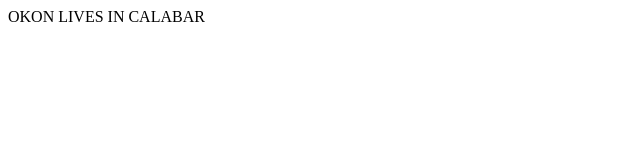
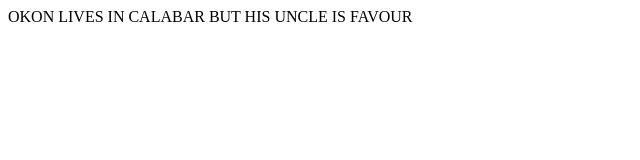
Before and after one commit to jmuna/godfrey-class, a plain HTML site: page index.html in a window 1280 px wide. Shown: the whole page, without its empty margins (0-640 px from the left). Drawn offline with Linux system fonts and the light colour scheme.

Commit message:
this was updated

```diff
--- a/index.html
+++ b/index.html
@@ -7,6 +7,7 @@
 </head>
 <body>
     OKON LIVES IN CALABAR
+    BUT HIS UNCLE IS FAVOUR
 
 </body>
 </html>
```
